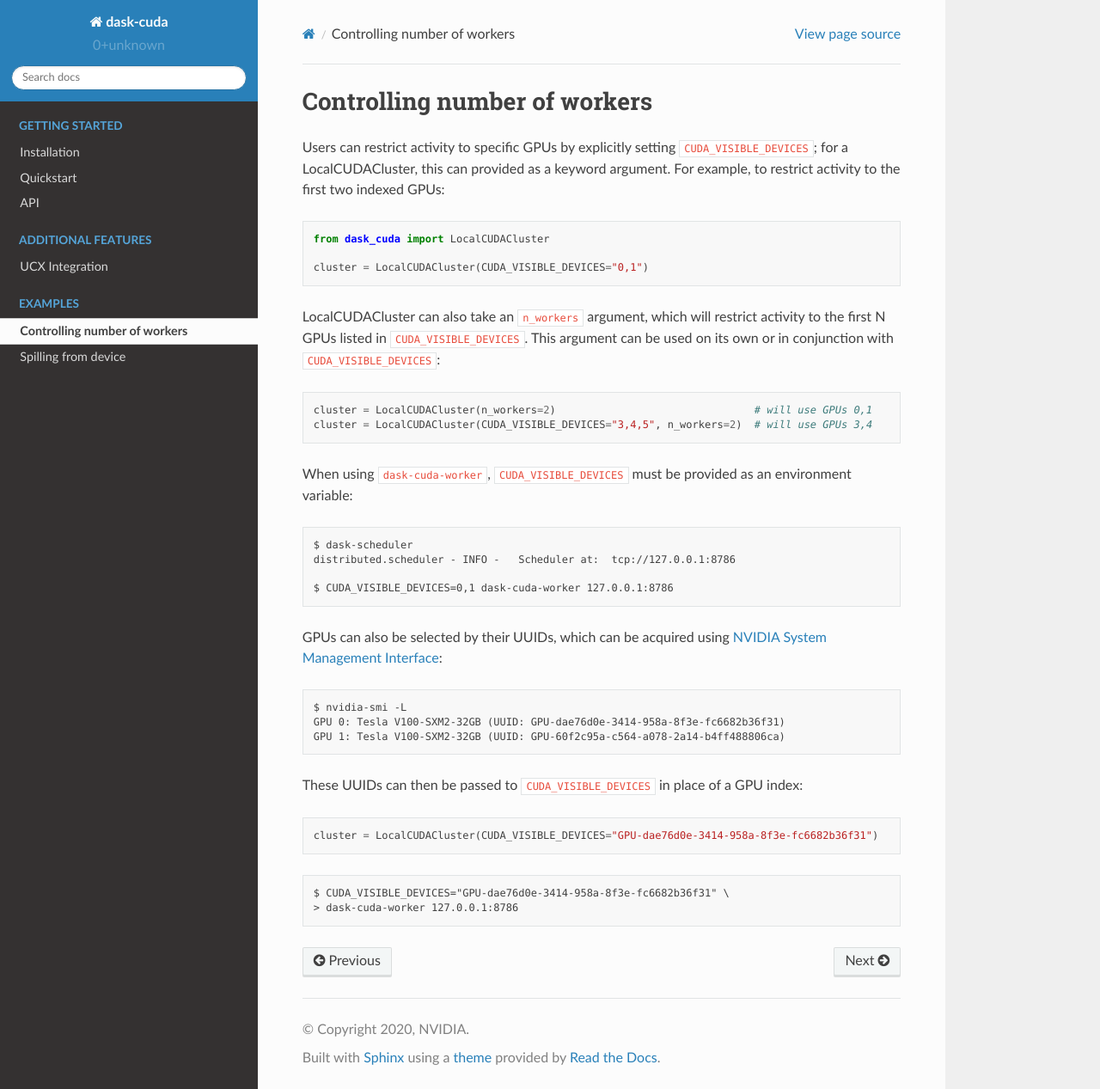
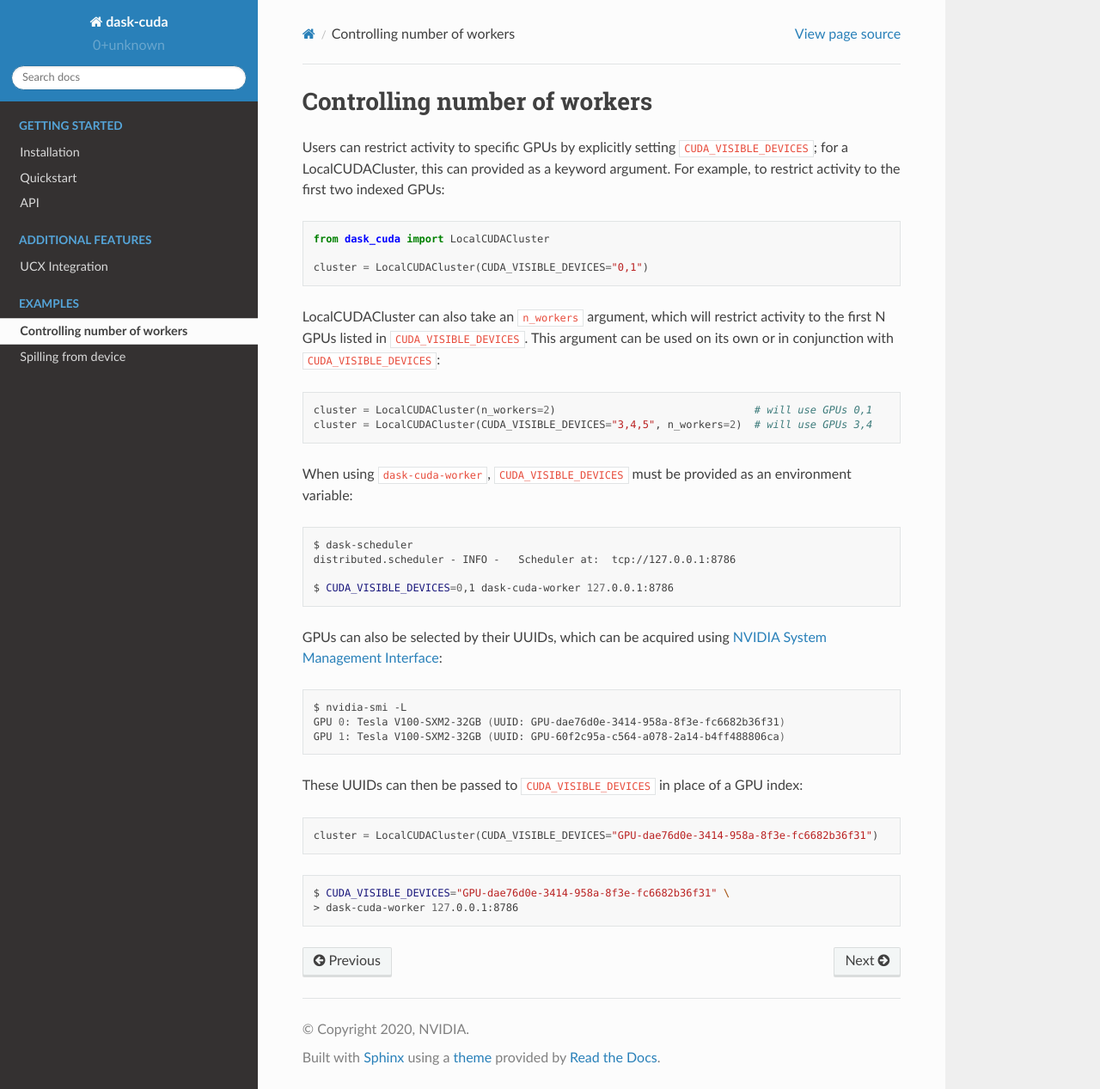
Before and after one commit to rapidsai/dask-cuda, a Sphinx documentation site: the page built from docs/source/examples/worker_count.rst, in a window 1280 px wide and 1267 px high. Shown: the whole window at 86% size. Built offline with Sphinx 7.4.7 and the Read the Docs theme 2.0.0, drawn with Linux system fonts in a browser that asks for light colours; pages that are not in the unit, such as notebooks, are missing from menus.

Commit message:
Change code block highlighting

```diff
--- a/docs/source/examples/spilling.rst
+++ b/docs/source/examples/spilling.rst
@@ -19,7 +19,9 @@ Memory spilling can be disabled by setting ``device_memory_limit`` to 0:
 
     cluster = LocalCUDACluster(device_memory_limit=0)  # spilling disabled
 
-The same applies for ``dask-cuda-worker``, and spilling can be controlled by setting ``--device-memory-limit``::
+The same applies for ``dask-cuda-worker``, and spilling can be controlled by setting ``--device-memory-limit``:
+
+.. code-block::
 
     $ dask-scheduler
     distributed.scheduler - INFO -   Scheduler at:  tcp://127.0.0.1:8786
--- a/docs/source/examples/worker_count.rst
+++ b/docs/source/examples/worker_count.rst
@@ -18,14 +18,18 @@ This argument can be used on its own or in conjunction with ``CUDA_VISIBLE_DEVIC
     cluster = LocalCUDACluster(n_workers=2)                                # will use GPUs 0,1
     cluster = LocalCUDACluster(CUDA_VISIBLE_DEVICES="3,4,5", n_workers=2)  # will use GPUs 3,4
 
-When using ``dask-cuda-worker``, ``CUDA_VISIBLE_DEVICES`` must be provided as an environment variable::
+When using ``dask-cuda-worker``, ``CUDA_VISIBLE_DEVICES`` must be provided as an environment variable:
+
+.. code-block:: bash
 
     $ dask-scheduler
     distributed.scheduler - INFO -   Scheduler at:  tcp://127.0.0.1:8786
 
     $ CUDA_VISIBLE_DEVICES=0,1 dask-cuda-worker 127.0.0.1:8786
 
-GPUs can also be selected by their UUIDs, which can be acquired using `NVIDIA System Management Interface <https://developer.nvidia.com/nvidia-system-management-interface>`_::
+GPUs can also be selected by their UUIDs, which can be acquired using `NVIDIA System Management Interface <https://developer.nvidia.com/nvidia-system-management-interface>`_:
+
+.. code-block:: bash
 
     $ nvidia-smi -L
     GPU 0: Tesla V100-SXM2-32GB (UUID: GPU-dae76d0e-3414-958a-8f3e-fc6682b36f31)
@@ -37,7 +41,7 @@ These UUIDs can then be passed to ``CUDA_VISIBLE_DEVICES`` in place of a GPU ind
 
     cluster = LocalCUDACluster(CUDA_VISIBLE_DEVICES="GPU-dae76d0e-3414-958a-8f3e-fc6682b36f31")
 
-::
+.. code-block:: bash
 
     $ CUDA_VISIBLE_DEVICES="GPU-dae76d0e-3414-958a-8f3e-fc6682b36f31" \
     > dask-cuda-worker 127.0.0.1:8786
--- a/docs/source/index.rst
+++ b/docs/source/index.rst
@@ -37,3 +37,4 @@ Contents
 
    examples/worker_count
    examples/spilling
+   examples/ucx
--- a/docs/source/quickstart.rst
+++ b/docs/source/quickstart.rst
@@ -19,7 +19,9 @@
 dask-cuda-worker
 ----------------
 
-To create an equivalent cluster from the command line, Dask-CUDA workers must be connected to a scheduler started with ``dask-scheduler``::
+To create an equivalent cluster from the command line, Dask-CUDA workers must be connected to a scheduler started with ``dask-scheduler``:
+
+.. code-block:: bash
 
     $ dask-scheduler
     distributed.scheduler - INFO -   Scheduler at:  tcp://127.0.0.1:8786
```
Also changed, not shown: docs/source/install.rst (+8 -4 lines).
